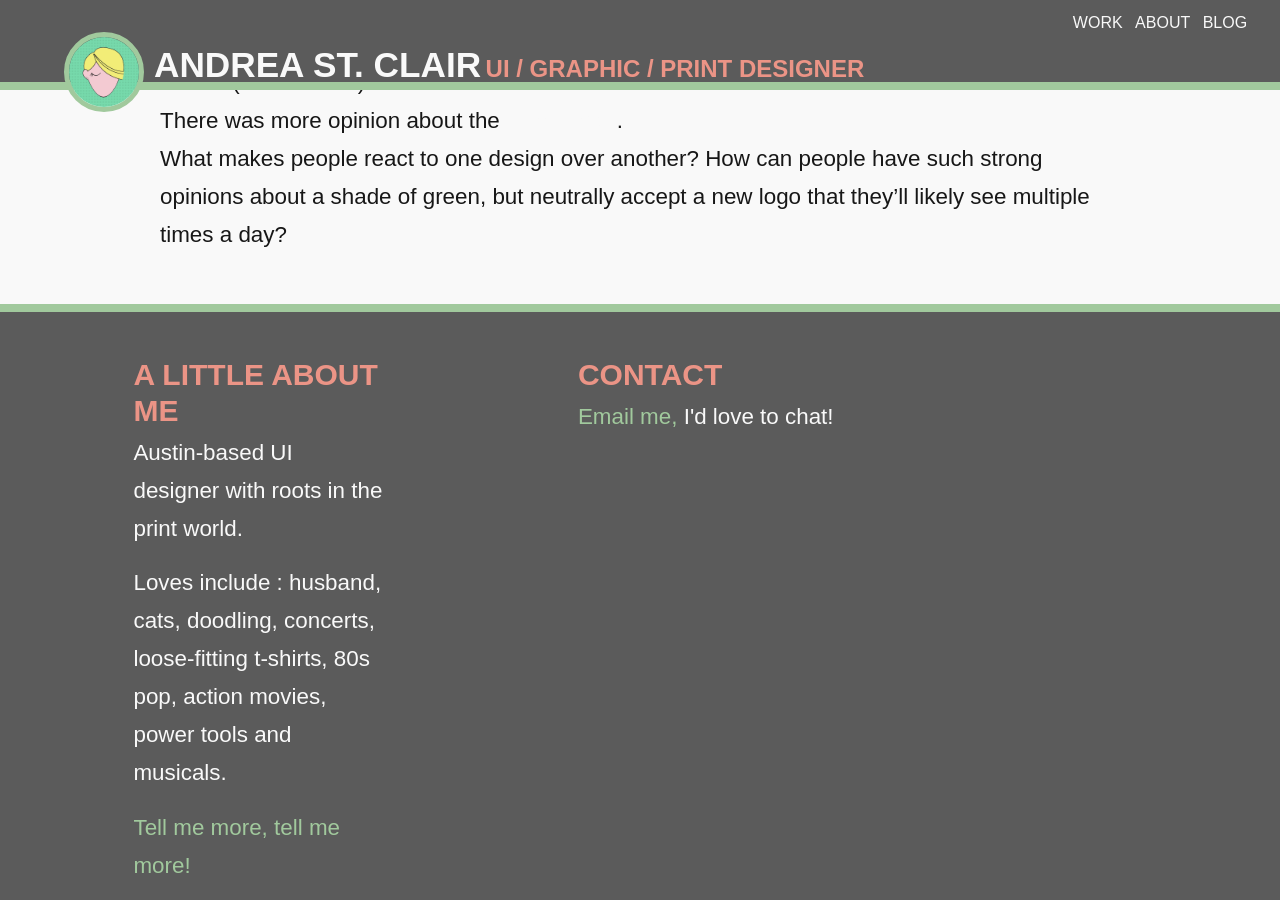
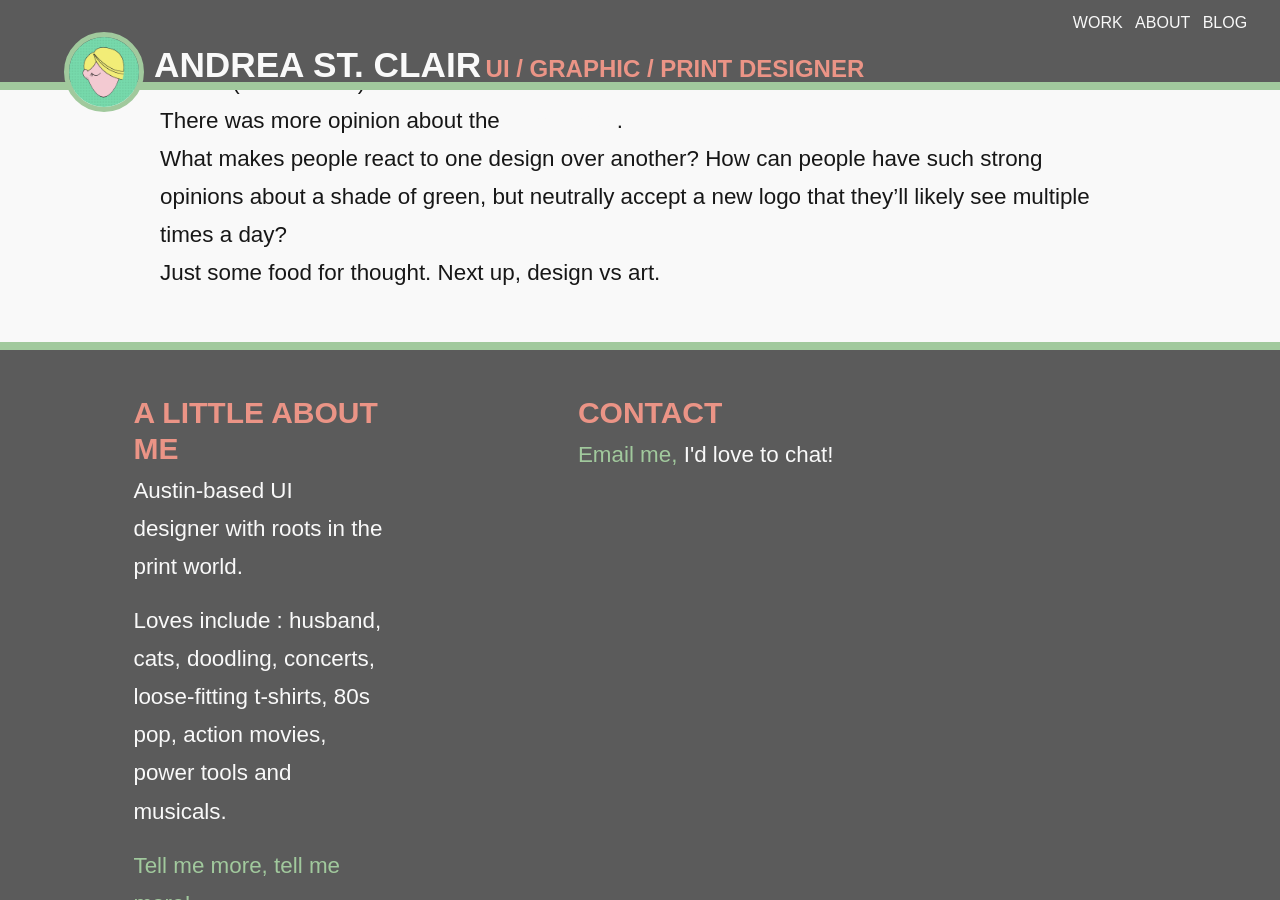
Before and after one commit to andreastclair/andreastclair.github.io, a Jekyll site: the page built from _posts/2015-09-11-design-thoughts.md, in a window 1280 px wide and 900 px high, scrolled down 1009 px. Built offline with Jekyll 4.4.1, drawn with Linux system fonts in a browser that asks for light colours.

Commit message:
update to blog post

```diff
--- a/_posts/2015-09-11-design-thoughts.md
+++ b/_posts/2015-09-11-design-thoughts.md
@@ -16,3 +16,5 @@ As far as UI goes, we should always think of the user. Apple has done an excelle
 There was more opinion about the [Hillary logo](http://www.politico.com/story/2015/04/design-experts-trash-hillary-clintons-new-logo-117100).
 
 What makes people react to one design over another? How can people have such strong opinions about a shade of green, but neutrally accept a new logo that they'll likely see multiple times a day?
+
+Just some food for thought. Next up, design vs art.
```
